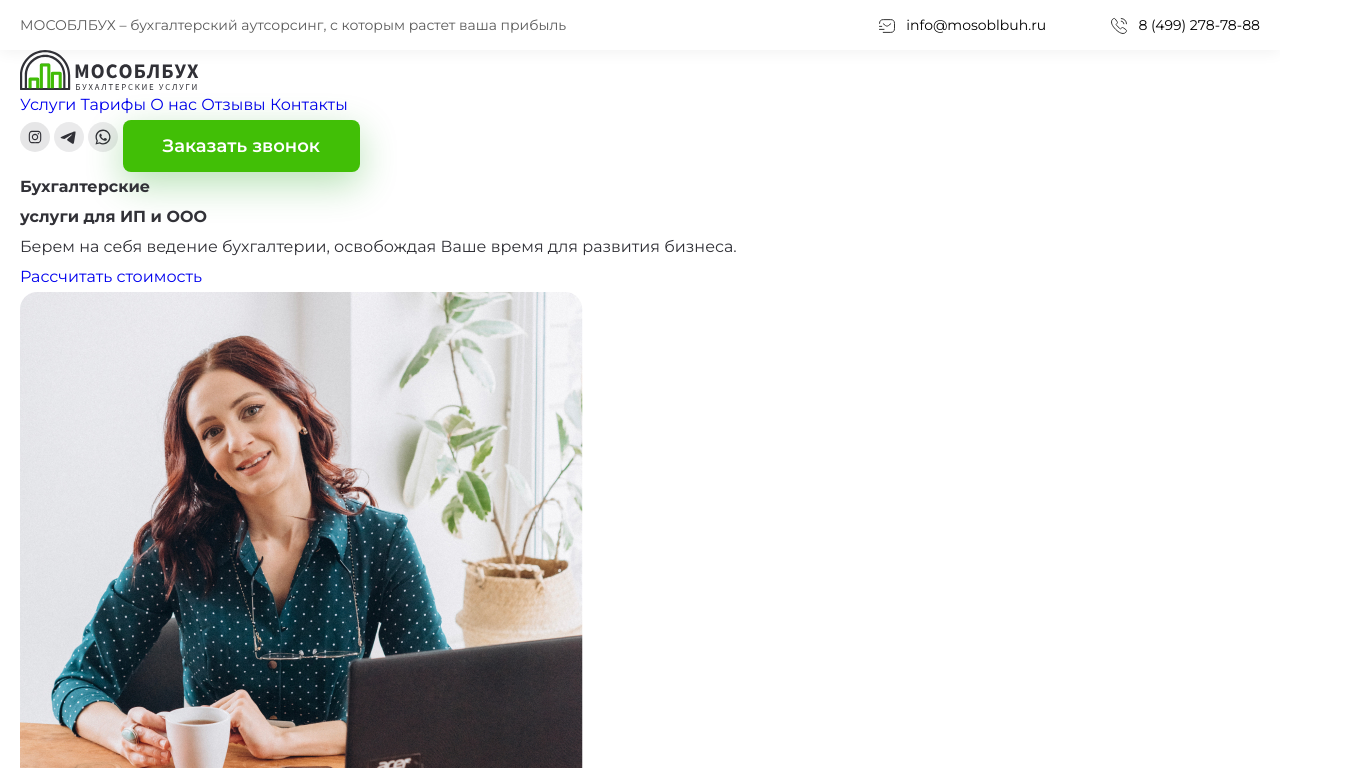
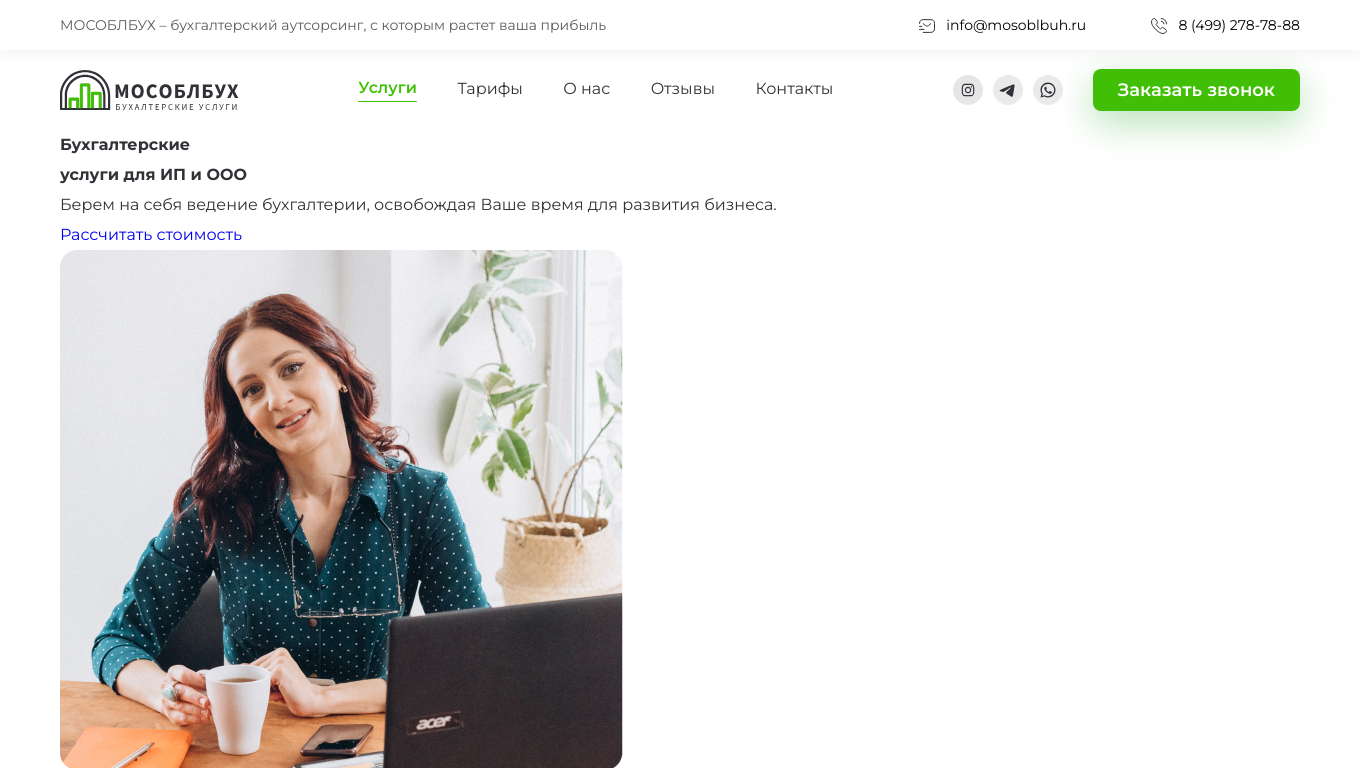
Before and after one commit to Vadim-Losenkov/MOCO, a website: page app/index.html in a window 1280 px wide. Shown: the top 768 px of the page, 1360 px wide, since content can reach past the window. Drawn offline with Linux system fonts and the light colour scheme; a script that the page names is missing.

Commit message:
start style header

```diff
--- a/app/index.html
+++ b/app/index.html
@@ -3,7 +3,7 @@
 
 <head>
   <meta charset="UTF-8">
-  <meta name="viewport" content="width=1920px"> <!-- device-width, initial-scale=1.0 -->
+  <meta name="viewport" content="width=device-width, initial-scale=1.0"> <!-- device-width, initial-scale=1.0 -->
   <meta http-equiv="X-UA-Compatible" content="ie=edge">
   <title>МОСОБЛБУХ</title>
   <link rel="stylesheet" href="css/style.min.css" type="text/css" media="all" />
@@ -14,7 +14,9 @@
   rel="stylesheet">
 
   <script src="//cdn.jsdelivr.net/npm/eruda"></script>
-  <script>eruda.init();</script>
+  <script>
+    eruda.init();
+  </script>
 
 </head>
 
@@ -40,6 +42,7 @@
       </div>
       <div class="header__inner">
         <div class="container">
+          <div class="header__box">
             <div class="header__logo">
               <img src="images/global/logo.svg" alt="">
             </div>
@@ -64,6 +67,7 @@
               <a href="#" class="header__contact-button green-button">
                 Заказать звонок
               </a>
+            </div>
           </div>
         </div>
       </div>
--- a/app/scss/_global.scss
+++ b/app/scss/_global.scss
@@ -17,9 +17,10 @@ button {
   padding: 5px 30px;
 }
 
+
 body {
   // min-width: 320px;
-  // min-width: 1920px;
+  min-width: 1360px;
   overflow-x: hidden;
   min-height: 100vh;
   font-family: Montserrat;
--- a/app/scss/style.scss
+++ b/app/scss/style.scss
@@ -50,6 +50,74 @@
       background-image: url('../images/icons/phone.svg');
     }
   }
+  &__box {
+    display: flex;
+    justify-content: space-between;
+    align-items: center;
+    padding: 19px 0;
+  }
+
+  &__contact {
+    display: flex;
+    align-items: center;
+    column-gap: 10px;
+  }
+  &__contact-link {
+
+  }
+  &__contact-button {
+    margin-left: 20px;
+    padding: 10px 25px;
+  }
+
+  &__menu {
+    max-width: 475px;
+    width: 100%;
+    display: flex;
+    justify-content: space-between;
+    align-items: flex-end;
+    column-gap: 20px;
+  }
+  &__menu-link {
+    padding-bottom: 3px;
+    font-weight: normal;
+    font-size: 16px;
+    line-height: 20px;
+    color: #313137;
+
+    &.active {
+      color: $green;
+      border-bottom: 1.5px solid $green;
+      font-weight: 600;
+      border-radius: 1px;
+    }
+  }
 }
 
+.top {
+  &__inner {
+    display: flex;
+    justify-content: space-between;
+    align-items: center;
+  }
+  &__info {
+    max-width: 620px;
+  }
+  &__title {
+    font-weight: 800;
+    font-size: 52px;
+    line-height: 66px;
+    color: #313137;
+    margin-bottom: 18px;
+  }
+  &__text {
+    font-weight: normal;
+    font-size: 22px;
+    line-height: 31px;
+    color: #565656;
+    margin-bottom: 50px;
+  }
+}
+
+
 @import "media";
```
Also changed, not shown: app/css/style.min.css, 1 other file. Lines whose indentation alone changed are shown as unchanged.
